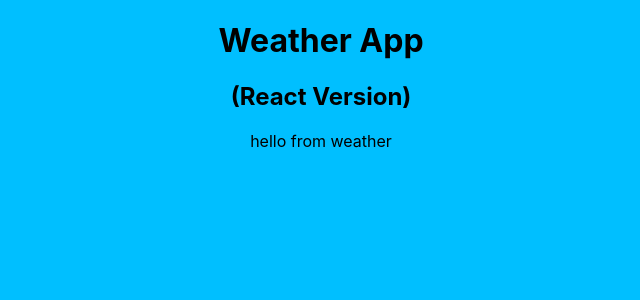
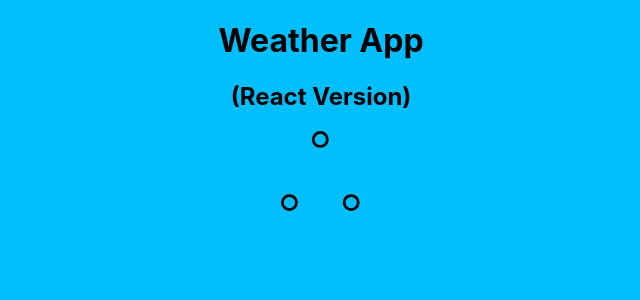
Before and after one commit to smorejon305/weather-app-react, a React (Create React App) app: page / in a window 1280 px wide. Shown: the top 300 px of the page, without its empty margins (319-959 px from the left). Built offline with nearby package versions, Linux system fonts and the light colour scheme; no server answers.

Commit message:
handling API call

```diff
--- a/package.json
+++ b/package.json
@@ -9,6 +9,7 @@
     "axios": "^0.21.1",
     "react": "^17.0.2",
     "react-dom": "^17.0.2",
+    "react-loader-spinner": "^4.0.0",
     "react-scripts": "4.0.3",
     "web-vitals": "^1.1.2"
   },
--- a/src/App.js
+++ b/src/App.js
@@ -10,7 +10,7 @@ function App() {
       <h1>Weather App</h1>
       <h2>(React Version)</h2>
 
-      <Weather />
+      <Weather city="Prague" />
     </div>
   );
 }
--- a/src/Weather.js
+++ b/src/Weather.js
@@ -1,7 +1,19 @@
 import React from "react";
 import "./Weather.css";
 import axios from "axios";
+import Loader from "react-loader-spinner";
 
-export default function Weather() {
-  return "hello from weather";
+export default function Weather(props) {
+  function handleResponse(response) {
+    alert(
+      `The weather in ${props.city} is ${Math.round(response.data.main.temp)}℃`
+    );
+  }
+
+  let apiKey = "b44c44391c0349160ac683c7b746d72d";
+  let apiUrl = `https://api.openweathermap.org/data/2.5/weather?q=${props.city}&units=metric&appid=${apiKey} `;
+
+  axios.get(apiUrl).then(handleResponse);
+
+  return <Loader type="BallTriangle" color="#000" height={80} width={80} />;
 }
```
Also changed, not shown: 1 other file (tests, documents, lock files or other folders).
